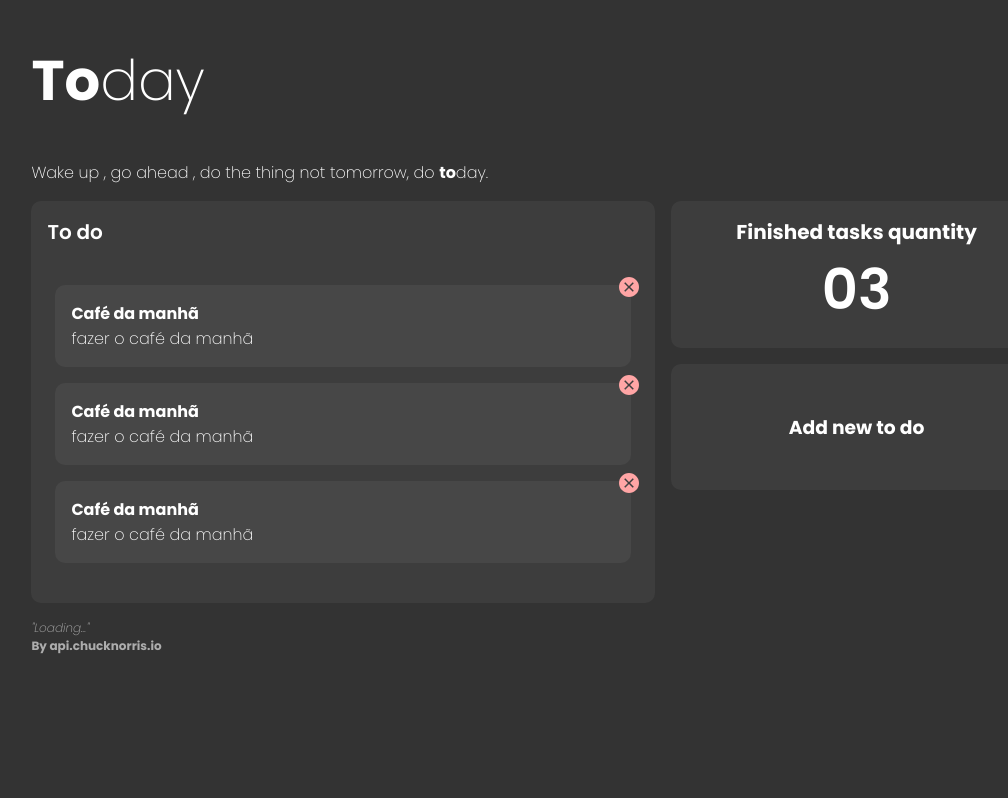
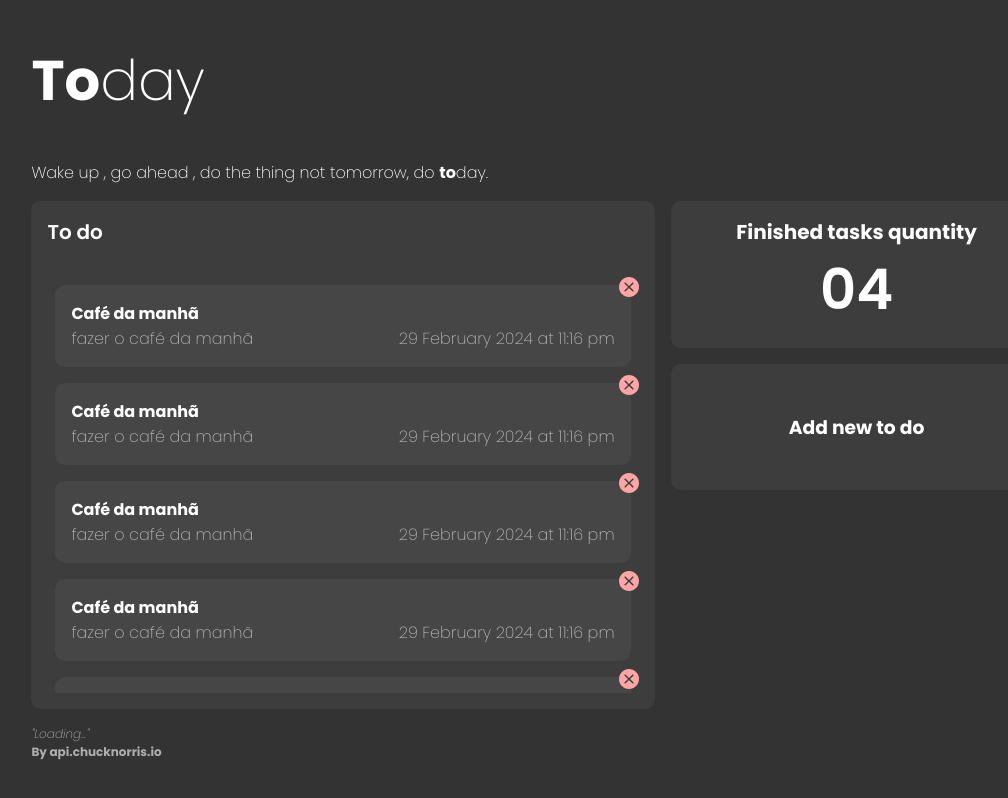
Before and after one commit to g-lippe/tscm-today-app, a React (Create React App) app: page / in a window 1280 px wide. Shown: the whole page, without its empty margins (103-1111 px from the left). Built offline with nearby package versions, Linux system fonts and the light colour scheme; no server answers; data requests are answered from the project's data file.

Commit message:
Add Task Descr and Styling

```diff
--- a/src/components/taskList/index.js
+++ b/src/components/taskList/index.js
@@ -30,14 +30,26 @@ export default function TaskList({ total_completed }) {
     onSuccess: () => { queryClient.invalidateQueries(['get-completed']) }
   })
 
+  const data = new Date()
+  const options = {
+    day: 'numeric',
+    month: 'long',
+    year: 'numeric',
+    hour: '2-digit',
+    minute: '2-digit',
+    hour12: true,
+  };
 
   return (
     <div className={styles.task_list}>
       {task_data && task_data.map(task => (
         <div key={task.id} className={styles.task}>
           <h4>{task.title}</h4>
-          <p>{task.description}</p>
-          <CloseIcon styles={styles} size={'20'} func={() => delTarefaMutation.mutate(task.id)}/>
+          <div className={styles.task_descr}>
+            <p>{task.description}</p>
+            <p>{data.toLocaleDateString("en-gb", options)}</p>
+          </div>
+          <CloseIcon styles={styles} size={'20'} func={() => delTarefaMutation.mutate(task.id)} />
         </div>
       ))}
 
--- a/src/components/taskList/tasklist.module.scss
+++ b/src/components/taskList/tasklist.module.scss
@@ -21,12 +21,18 @@
       margin: 0;
     }
 
-
     .icon_close {
       position: absolute;
       top: -8px;
       right: -8px;
       width: 20px;
+    }
+
+    .task_descr {
+      display: flex;
+      flex-direction: row;
+      color: $white60;
+      justify-content: space-between;
     }
 
   }
--- a/src/db/tasks.json
+++ b/src/db/tasks.json
@@ -14,9 +14,19 @@
       "id": "3",
       "title": "Café da manhã",
       "description": "fazer o café da manhã"
+    },
+    {
+      "id": "5",
+      "title": "Café da manhã",
+      "description": "fazer o café da manhã"
+    },
+    {
+      "id": "fghfgh",
+      "title": "Café da manhã",
+      "description": "fazer o café da manhã"
     }
   ],
   "completed": {
-    "quantity": 3
+    "quantity": 4
   }
 }
```
